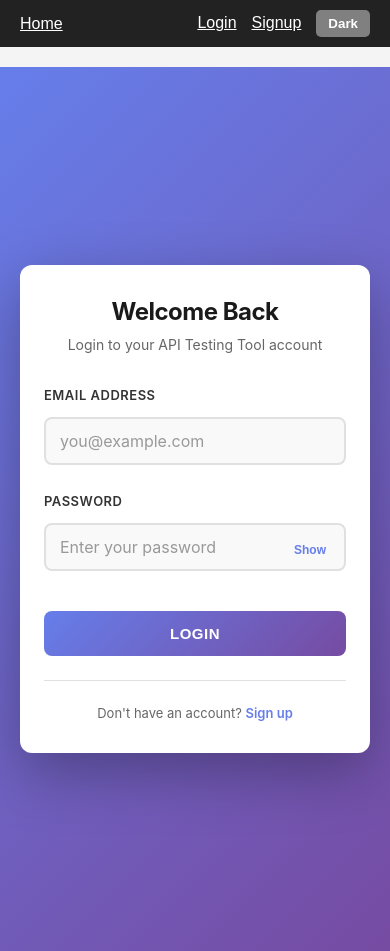
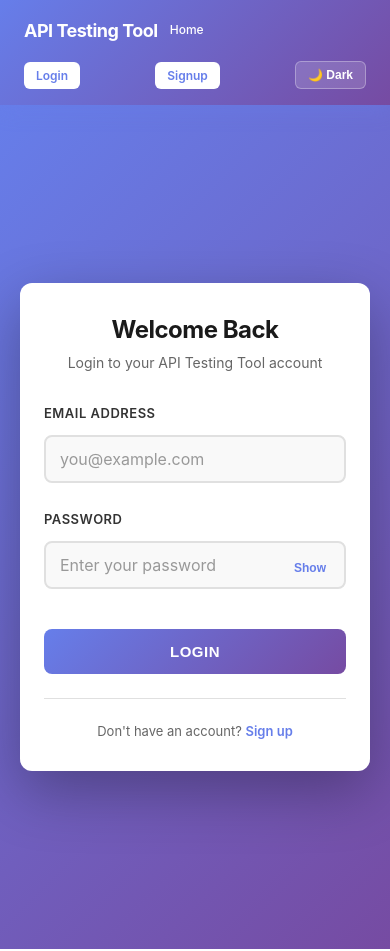
Before and after one commit to kinjan13/kinjan13-API_Testing_Tool_frontend1, a React (Create React App) app: page /login in a window 390 px wide. Built offline with nearby package versions, Linux system fonts and the light colour scheme.

Commit message:
feat: Redesign UI with purple gradient theme matching login page

```diff
--- a/src/components/Navbar.js
+++ b/src/components/Navbar.js
@@ -18,69 +18,47 @@ function Navbar() {
   };
 
   return (
-    <nav
-      style={{
-        background: "#222",
-        padding: "10px 20px",
-        marginBottom: "20px",
-        color: "white",
-        display: "flex",
-        alignItems: "center",
-        justifyContent: "space-between",
-      }}
-    >
-      <div>
-        <Link to="/" style={{ color: "white", marginRight: "15px" }}>
+    <nav className="navbar">
+      <div className="navbar-content">
+        <div className="navbar-left">
+          <Link to="/" className="navbar-logo">
+            API Testing Tool
+          </Link>
+          <div className="navbar-links">
+            <Link to="/" className="navbar-link">
               Home
             </Link>
-
             {user && (
-          <Link to="/history" style={{ color: "white", marginRight: "15px" }}>
+              <Link to="/history" className="navbar-link">
                 History
               </Link>
             )}
           </div>
+        </div>
 
-      <div>
+        <div className="navbar-right">
           {!user ? (
             <>
-            <Link to="/login" style={{ color: "white", marginRight: "15px" }}>
+              <Link to="/login" className="navbar-button">
                 Login
               </Link>
-            <Link to="/signup" style={{ color: "white", marginRight: "15px" }}>
+              <Link to="/signup" className="navbar-button">
                 Signup
               </Link>
             </>
           ) : (
-          <button
-            style={{
-              padding: "6px 12px",
-              background: "darkred",
-              color: "white",
-              border: "none",
-              borderRadius: "5px",
-              cursor: "pointer",
-              marginRight: "15px",
-            }}
-            onClick={handleLogout}
-          >
+            <button className="navbar-button navbar-logout" onClick={handleLogout}>
               Logout
             </button>
           )}
 
           <button
             onClick={toggleTheme}
-          style={{
-            padding: "6px 12px",
-            background: "gray",
-            color: "white",
-            border: "none",
-            borderRadius: "5px",
-            cursor: "pointer",
-          }}
+            className="navbar-button navbar-theme"
           >
-          {dark ? "Light" : "Dark"}
+            {dark ? "☀️ Light" : "🌙 Dark"}
           </button>
+        </div>
       </div>
     </nav>
   );
--- a/src/pages/Home.js
+++ b/src/pages/Home.js
@@ -8,14 +8,14 @@ function Home() {
 
   return (
     <div className="container">
-      <h1>API Testing Tool</h1>
-
       <div className="api-grid">
         <div className="left-panel">
+          <div className="panel-header">📝 Request Builder</div>
           <RequestBuilder setApiResponse={setApiResponse} />
         </div>
 
         <div className="right-panel">
+          <div className="panel-header">📊 Response Viewer</div>
           <ResponseViewer apiResponse={apiResponse} />
         </div>
       </div>
--- a/src/styles/style.css
+++ b/src/styles/style.css
@@ -1,27 +1,146 @@
-body {
+/* Global Styles */
+* {
   margin: 0;
-  font-family: Arial, sans-serif;
-  background: #f4f4f4;
+  padding: 0;
+  box-sizing: border-box;
 }
 
+html, body, #root {
+  height: 100%;
+}
+
+body {
+  font-family: -apple-system, BlinkMacSystemFont, 'Segoe UI', 'Roboto', 'Oxygen',
+    'Ubuntu', 'Cantarell', 'Fira Sans', 'Droid Sans', 'Helvetica Neue', sans-serif;
+  background: linear-gradient(135deg, #f5f7fa 0%, #c3cfe2 100%);
+  color: #1a1a1a;
+  min-height: 100vh;
+}
+
+/* Navbar Styles */
+.navbar {
+  background: linear-gradient(135deg, #667eea 0%, #764ba2 100%);
+  padding: 16px 24px;
+  box-shadow: 0 4px 20px rgba(102, 126, 234, 0.3);
+  position: sticky;
+  top: 0;
+  z-index: 100;
+}
+
+.navbar-content {
+  max-width: 1400px;
+  margin: 0 auto;
+  display: flex;
+  align-items: center;
+  justify-content: space-between;
+}
+
+.navbar-left {
+  display: flex;
+  align-items: center;
+  gap: 32px;
+}
+
+.navbar-logo {
+  font-size: 18px;
+  font-weight: 700;
+  color: white;
+  text-decoration: none;
+  letter-spacing: -0.5px;
+  transition: opacity 0.2s ease;
+}
+
+.navbar-logo:hover {
+  opacity: 0.9;
+}
+
+.navbar-links {
+  display: flex;
+  gap: 24px;
+}
+
+.navbar-link {
+  color: white;
+  text-decoration: none;
+  font-size: 14px;
+  font-weight: 500;
+  transition: all 0.2s ease;
+  padding: 6px 0;
+  border-bottom: 2px solid transparent;
+}
+
+.navbar-link:hover {
+  opacity: 0.8;
+  border-bottom-color: rgba(255, 255, 255, 0.3);
+}
+
+.navbar-right {
+  display: flex;
+  align-items: center;
+  gap: 12px;
+}
+
+.navbar-button {
+  padding: 8px 16px;
+  font-size: 13px;
+  font-weight: 600;
+  border: none;
+  border-radius: 6px;
+  cursor: pointer;
+  transition: all 0.2s ease;
+  text-decoration: none;
+  display: inline-block;
+  color: #667eea;
+  background: white;
+}
+
+.navbar-button:hover {
+  transform: translateY(-1px);
+  box-shadow: 0 4px 12px rgba(0, 0, 0, 0.15);
+}
+
+.navbar-logout {
+  background: rgba(255, 255, 255, 0.2);
+  color: white;
+  border: 1px solid rgba(255, 255, 255, 0.3);
+}
+
+.navbar-logout:hover {
+  background: rgba(255, 255, 255, 0.3);
+  box-shadow: 0 4px 12px rgba(0, 0, 0, 0.2);
+}
+
+.navbar-theme {
+  background: rgba(255, 255, 255, 0.15);
+  color: white;
+  border: 1px solid rgba(255, 255, 255, 0.3);
+}
+
+.navbar-theme:hover {
+  background: rgba(255, 255, 255, 0.25);
+}
+
+/* Main Container */
 .container {
-  width: 90%;
-  max-width: 1100px;
-  margin: auto;
+  width: 100%;
+  max-width: 1400px;
+  margin: 0 auto;
+  padding: 24px;
 }
 
 .section {
-  background: #fff;
+  background: white;
   padding: 20px;
   margin-top: 15px;
   border-radius: 8px;
-  box-shadow: 0 0 5px #ddd;
+  box-shadow: 0 2px 8px rgba(0, 0, 0, 0.1);
 }
 
+/* Spinner */
 .spinner {
   margin-top: 10px;
-  border: 3px solid #ddd;
-  border-top: 3px solid blue;
+  border: 3px solid #e0e0e0;
+  border-top: 3px solid #667eea;
   width: 18px;
   height: 18px;
   border-radius: 50%;
@@ -35,76 +154,321 @@ body {
 /* Two-column grid */
 .api-grid {
   display: flex;
-  gap: 20px;
-  margin-top: 20px;
+  gap: 24px;
+  margin-top: 24px;
 }
 
-/* Left (Request) */
 .left-panel {
   flex: 1;
-  background: #fff;
-  padding: 20px;
-  border-radius: 8px;
-  box-shadow: 0 0 6px #ddd;
+  background: white;
+  padding: 28px;
+  border-radius: 12px;
+  box-shadow: 0 4px 16px rgba(0, 0, 0, 0.08);
+  border: 1px solid #e5e7eb;
 }
 
-/* Right (Response) */
 .right-panel {
   flex: 1;
-  background: #fff;
-  padding: 20px;
-  border-radius: 8px;
-  box-shadow: 0 0 6px #ddd;
+  background: white;
+  padding: 28px;
+  border-radius: 12px;
+  box-shadow: 0 4px 16px rgba(0, 0, 0, 0.08);
+  border: 1px solid #e5e7eb;
+  max-height: 80vh;
+  overflow-y: auto;
 }
 
-/* History Cards */
-.history-card {
-  background: #fff;
-  padding: 15px;
-  border-radius: 6px;
-  margin-bottom: 12px;
-  box-shadow: 0 0 5px #ccc;
+/* Panel Headers */
+.panel-header {
+  font-size: 16px;
+  font-weight: 700;
+  color: #1a1a1a;
+  margin-bottom: 20px;
+  padding-bottom: 12px;
+  border-bottom: 2px solid #667eea;
 }
 
-/* Inputs */
+/* Form Elements */
 input, select, textarea {
   width: 100%;
-  padding: 10px;
+  padding: 10px 12px;
   margin-top: 6px;
   margin-bottom: 12px;
-  border-radius: 6px;
-  border: 1px solid #ccc;
+  border-radius: 8px;
+  border: 1px solid #e0e0e0;
   box-sizing: border-box;
+  font-family: inherit;
+  font-size: 13px;
+  transition: all 0.2s ease;
+}
+
+input:focus, select:focus, textarea:focus {
+  outline: none;
+  border-color: #667eea;
+  box-shadow: 0 0 0 3px rgba(102, 126, 234, 0.1);
+}
+
+input::placeholder, textarea::placeholder {
+  color: #999;
 }
 
 /* Buttons */
 button {
   padding: 10px 20px;
   border: none;
+  border-radius: 8px;
+  font-weight: 600;
+  cursor: pointer;
+  transition: all 0.2s ease;
+  font-size: 13px;
+}
+
+button:hover:not(:disabled) {
+  transform: translateY(-2px);
+  box-shadow: 0 4px 12px rgba(0, 0, 0, 0.15);
+}
+
+button:disabled {
+  opacity: 0.6;
+  cursor: not-allowed;
+}
+
+.btn-primary {
+  background: linear-gradient(135deg, #667eea 0%, #764ba2 100%);
+  color: white;
+}
+
+.btn-primary:hover:not(:disabled) {
+  box-shadow: 0 8px 20px rgba(102, 126, 234, 0.4);
+}
+
+.btn-secondary {
+  background: #f0f0f0;
+  color: #667eea;
+  border: 1px solid #e0e0e0;
+}
+
+.btn-secondary:hover:not(:disabled) {
+  background: #e8e8e8;
+}
+
+.btn-danger {
+  background: #ff6b6b;
+  color: white;
+}
+
+.btn-danger:hover:not(:disabled) {
+  background: #ee5a52;
+  box-shadow: 0 4px 12px rgba(255, 107, 107, 0.3);
+}
+
+/* History Cards */
+.history-card {
+  background: #f9f9f9;
+  padding: 16px;
+  border-radius: 8px;
+  margin-bottom: 12px;
+  border-left: 4px solid #667eea;
+  transition: all 0.2s ease;
+  border: 1px solid #e5e7eb;
+  border-left: 4px solid #667eea;
+}
+
+.history-card:hover {
+  box-shadow: 0 4px 12px rgba(102, 126, 234, 0.1);
+  transform: translateX(4px);
+}
+
+.history-card-method {
+  display: inline-block;
+  padding: 4px 10px;
+  border-radius: 4px;
+  font-weight: 700;
+  font-size: 11px;
+  margin-bottom: 8px;
+}
+
+.method-GET {
+  background: #dbeafe;
+  color: #0369a1;
+}
+
+.method-POST {
+  background: #dcfce7;
+  color: #16a34a;
+}
+
+.method-PUT {
+  background: #fef3c7;
+  color: #d97706;
+}
+
+.method-DELETE {
+  background: #fee2e2;
+  color: #dc2626;
+}
+
+.method-PATCH {
+  background: #f3e8ff;
+  color: #9333ea;
+}
+
+/* Response Details */
+details {
+  margin-bottom: 16px;
+}
+
+summary {
+  cursor: pointer;
+  padding: 12px;
+  background: #f5f5f5;
   border-radius: 6px;
-  font-weight: bold;
-  cursor: pointer;
+  font-weight: 600;
+  user-select: none;
+  transition: all 0.2s ease;
+  display: flex;
+  align-items: center;
 }
+
+summary:hover {
+  background: #efefef;
+}
+
+summary::marker {
+  color: #667eea;
+}
+
+/* Status Codes */
+.status-200 { color: #16a34a; font-weight: 700; }
+.status-201 { color: #16a34a; font-weight: 700; }
+.status-400 { color: #dc2626; font-weight: 700; }
+.status-401 { color: #ea580c; font-weight: 700; }
+.status-404 { color: #dc2626; font-weight: 700; }
+.status-500 { color: #be123c; font-weight: 700; }
 
 /* Dark Mode */
 body.dark-mode {
-  background: #111;
-  color: white;
+  background: linear-gradient(135deg, #1a202c 0%, #0f172a 100%);
+  color: #e2e8f0;
+}
+
+body.dark-mode .navbar {
+  background: linear-gradient(135deg, #2d3748 0%, #1a202c 100%);
+  box-shadow: 0 4px 20px rgba(0, 0, 0, 0.4);
 }
 
 body.dark-mode .left-panel,
 body.dark-mode .right-panel,
 body.dark-mode .history-card,
 body.dark-mode .section {
-  background: #222;
-  color: white;
-  box-shadow: 0 0 5px #111;
+  background: #2d3748;
+  color: #e2e8f0;
+  border-color: #4a5568;
+}
+
+body.dark-mode .panel-header {
+  color: #e2e8f0;
+  border-bottom-color: #667eea;
 }
 
 body.dark-mode input,
 body.dark-mode select,
 body.dark-mode textarea {
-  background: #333;
-  color: white;
-  border-color: #555;
+  background: #1a202c;
+  color: #e2e8f0;
+  border-color: #4a5568;
 }
+
+body.dark-mode input:focus,
+body.dark-mode select:focus,
+body.dark-mode textarea:focus {
+  border-color: #667eea;
+  box-shadow: 0 0 0 3px rgba(102, 126, 234, 0.2);
+}
+
+body.dark-mode summary {
+  background: #1a202c;
+  color: #e2e8f0;
+}
+
+body.dark-mode summary:hover {
+  background: #2d3748;
+}
+
+/* Responsive Design */
+@media (max-width: 1024px) {
+  .api-grid {
+    flex-direction: column;
+    gap: 20px;
+  }
+
+  .right-panel {
+    max-height: none;
+  }
+
+  .navbar-links {
+    gap: 16px;
+  }
+}
+
+@media (max-width: 768px) {
+  .navbar-left {
+    gap: 16px;
+  }
+
+  .navbar-link {
+    font-size: 12px;
+  }
+
+  .container {
+    padding: 16px;
+  }
+
+  .left-panel,
+  .right-panel {
+    padding: 20px;
+  }
+
+  .navbar-right {
+    gap: 8px;
+  }
+
+  .navbar-button {
+    padding: 6px 12px;
+    font-size: 12px;
+  }
+}
+
+@media (max-width: 480px) {
+  .navbar-content {
+    flex-direction: column;
+    gap: 16px;
+  }
+
+  .navbar-left {
+    width: 100%;
+    gap: 12px;
+  }
+
+  .navbar-right {
+    width: 100%;
+    justify-content: space-between;
+  }
+
+  .navbar-links {
+    gap: 12px;
+  }
+
+  .container {
+    padding: 12px;
+  }
+
+  .left-panel,
+  .right-panel {
+    padding: 16px;
+  }
+
+  input, select, textarea {
+    font-size: 16px; /* Prevents zoom on iOS */
+  }
+}
```
Also changed, not shown: src/components/RequestBuilder.js (+22 -48 lines), src/components/ResponseViewer.js (+101 -20 lines). Lines whose indentation alone changed are shown as unchanged.
